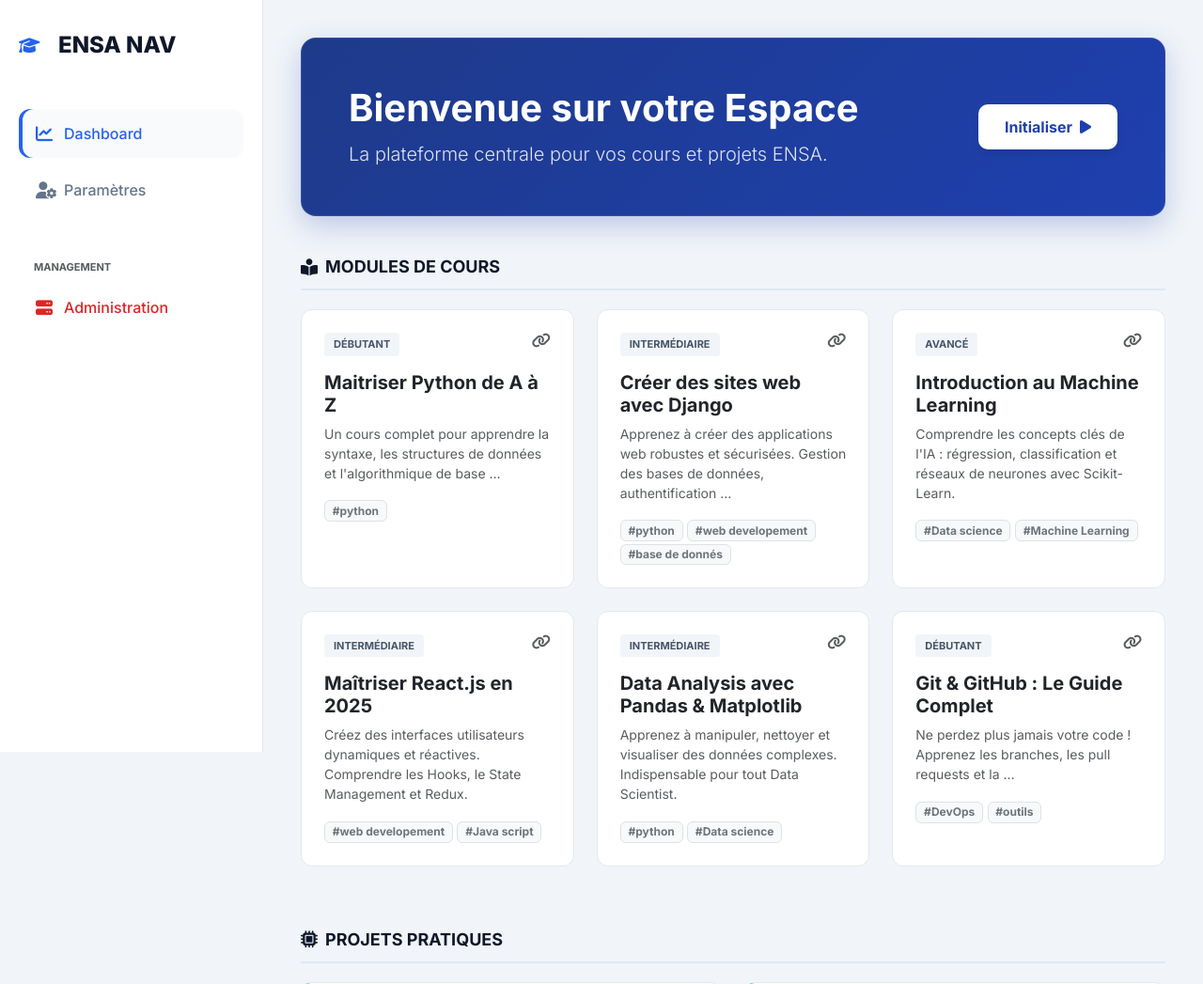
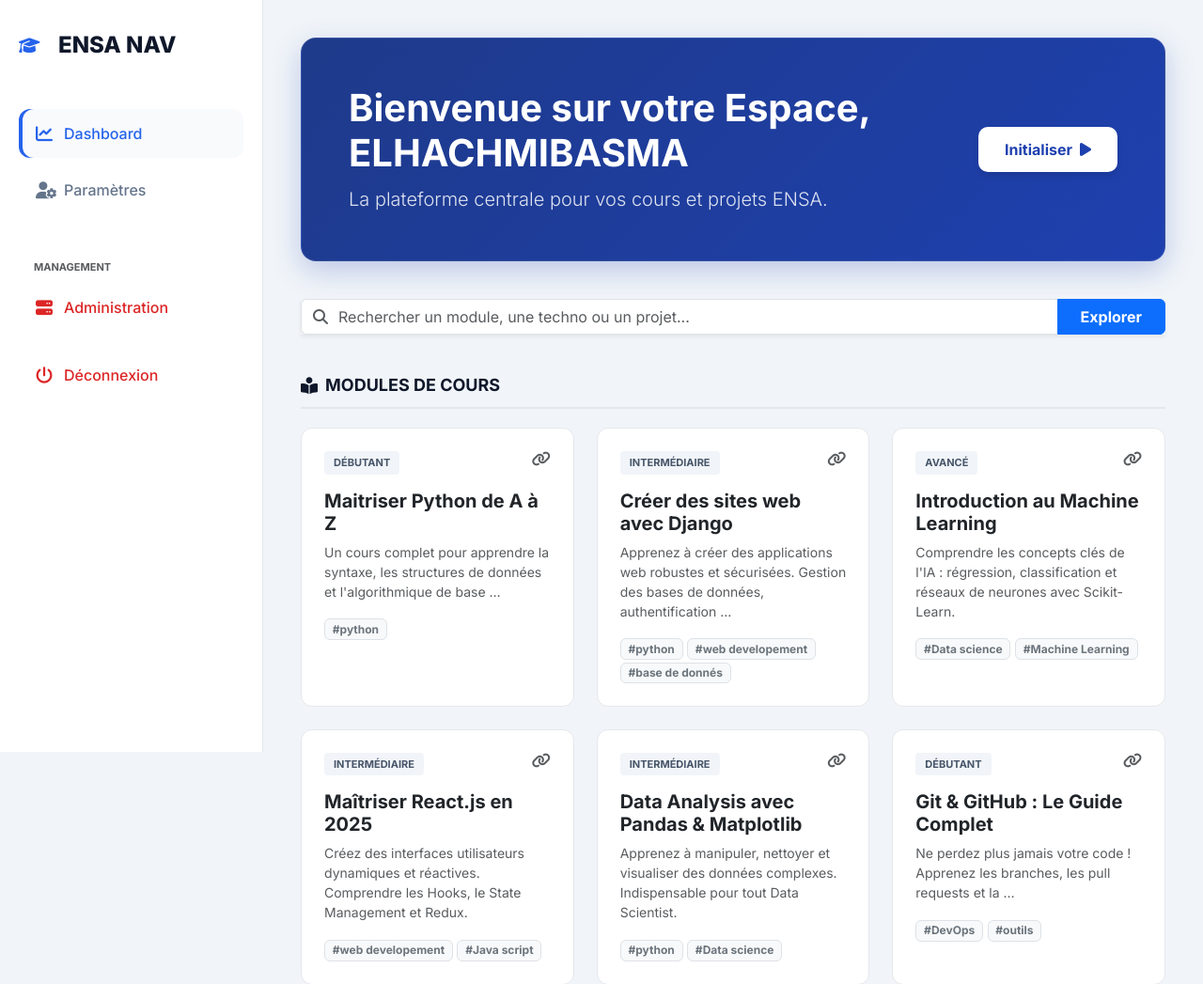
Before and after one commit to Basma-ElHachmi/Digital-creativity, a Django app: page / in a window 1280 px wide. Shown: the top 1047 px of the page at 94% size. Run offline with Django 5.2, Linux system fonts and the light colour scheme; a user stored in the database is signed in; data comes from the database, SQL or seed files in the repository; both versions use the stored data as it was after the commit.

Commit message:
Ajout de la barre de recherche et du bouton de déconnexion

```diff
--- a/core/templates/index.html
+++ b/core/templates/index.html
@@ -32,6 +32,8 @@
             padding: 30px 20px;
             border-right: 1px solid #e2e8f0;
             z-index: 1000;
+            display: flex;
+            flex-direction: column;
         }
 
         .sidebar-brand {
@@ -49,7 +51,7 @@
             font-size: 28px;
         }
 
-        .sidebar a {
+        .sidebar a, .logout-btn {
             padding: 14px 18px;
             text-decoration: none;
             color: #64748b;
@@ -59,9 +61,13 @@
             margin-bottom: 8px;
             font-weight: 500;
             transition: all 0.2s;
+            border: none;
+            background: none;
+            width: 100%;
+            text-align: left;
         }
 
-        .sidebar a:hover, .sidebar a.active {
+        .sidebar a:hover, .sidebar a.active, .logout-btn:hover {
             background-color: #f8fafc;
             color: var(--electric-blue);
             box-shadow: inset 4px 0 0 var(--electric-blue);
@@ -75,6 +81,7 @@
         /* CADRE BIENVENUE BLEU PREMIUM */
         .welcome-header {
             background: linear-gradient(135deg, #1e3a8a 0%, #1e40af 100%);
+            border-radius: 166px;
             border-radius: 16px;
             padding: 50px;
             color: white;
@@ -87,7 +94,7 @@
         .welcome-header h1 { font-weight: 700; margin-bottom: 10px; }
         .welcome-header p { font-weight: 300; opacity: 0.85; max-width: 600px; }
 
-        /* BOUTON INITIALISER / COMMENCER (BIEN CLIQUABLE) */
+        /* BOUTON INITIALISER / COMMENCER */
         .btn-premium {
             background-color: #ffffff;
             color: #1e40af;
@@ -172,6 +179,13 @@
                 <i class="fas fa-server"></i> Administration
             </a>
             {% endif %}
+
+            <form action="{% url 'logout' %}" method="post" style="margin-top: 20px;">
+                {% csrf_token %}
+                <button type="submit" class="logout-btn" style="color: var(--tech-red) !important;">
+                    <i class="fas fa-power-off"></i> Déconnexion
+                </button>
+            </form>
         </nav>
     </div>
 
@@ -191,7 +205,7 @@
             <div class="welcome-header">
                 <div class="row align-items-center">
                     <div class="col-md-9">
-                        <h1>Bienvenue sur votre Espace</h1>
+                        <h1>Bienvenue sur votre Espace, {{ user.username }}</h1>
                         <p class="fs-5 mb-0">La plateforme centrale pour vos cours et projets ENSA.</p>
                     </div>
                     <div class="col-md-3 text-end">
@@ -202,7 +216,22 @@
                 </div>
             </div>
         {% endif %}
-
+<div class="search-section mb-4">
+    <form action="{% url 'home' %}" method="GET" class="d-flex gap-2">
+        <div class="input-group shadow-sm">
+            <span class="input-group-text bg-white border-end-0">
+                <i class="fas fa-search text-muted"></i>
+            </span>
+            <input type="text" name="q" class="form-control border-start-0 ps-0"
+                   placeholder="Rechercher un module, une techno ou un projet..."
+                   value="{{ request.GET.q }}">
+            <button class="btn btn-primary px-4 fw-bold" type="submit">Explorer</button>
+        </div>
+        {% if request.GET.q %}
+            <a href="{% url 'home' %}" class="btn btn-outline-secondary">Effacer</a>
+        {% endif %}
+    </form>
+</div>
         <div class="section-label"><i class="fas fa-book-reader me-2"></i> MODULES DE COURS</div>
         <div class="row">
             {% for course in courses %}
--- a/core/views.py
+++ b/core/views.py
@@ -1,18 +1,33 @@
 from django.shortcuts import render, get_object_or_404, redirect
-from django.contrib.auth.decorators import login_required # <--- AJOUTÉ
+from django.contrib.auth.decorators import login_required
+from django.contrib.auth.forms import UserCreationForm
+from django.contrib.auth import login
+from django.db.models import Q # Importé pour une recherche plus puissante
 from .models import Course, Project, AINavigator, Tag
 
-# 1. Page d'accueil (Accès restreint aux connectés)
-@login_required # <--- AJOUTÉ : Protection
+# 1. Page d'accueil (Avec Algorithme de Recommandation + Recherche)
+@login_required
 def home(request):
-    # Récupérer le profil de l'utilisateur depuis la Session
     user_profile = request.session.get('user_profile')
+
+    # Récupérer le paramètre de recherche 'q' depuis l'URL
+    query = request.GET.get('q')
 
     courses = Course.objects.all()
     projects = Project.objects.all()
 
-    # --- ALGORITHME DE FILTRAGE ---
-    if user_profile:
+    # --- LOGIQUE DE RECHERCHE ---
+    if query:
+        # Cherche dans le titre OU la description
+        courses = courses.filter(
+            Q(title__icontains=query) | Q(description__icontains=query)
+        ).distinct()
+        projects = projects.filter(
+            Q(title__icontains=query) | Q(description__icontains=query)
+        ).distinct()
+
+    # --- ALGORITHME DE FILTRAGE (Seulement si aucune recherche n'est active) ---
+    elif user_profile:
         interest_ids = user_profile.get('interests', [])
         if interest_ids:
             courses = courses.filter(tags__id__in=interest_ids).distinct()
@@ -25,12 +40,27 @@ def home(request):
         'projects': projects,
         'ai_navigators': ai_navigators,
         'user_profile': user_profile,
+        'query': query, # On renvoie la requête pour l'afficher dans l'input
     }
-    # Attention : vérifie si ton fichier s'appelle index.html ou home.html
     return render(request, 'index.html', context)
 
-# 2. Page Profil
-@login_required # <--- AJOUTÉ
+# 2. Inscription (Register)
+def register_view(request):
+    if request.user.is_authenticated:
+        return redirect('home')
+
+    if request.method == 'POST':
+        form = UserCreationForm(request.POST)
+        if form.is_valid():
+            user = form.save()
+            login(request, user)
+            return redirect('profile')
+    else:
+        form = UserCreationForm()
+    return render(request, 'register.html', {'form': form})
+
+# 3. Page Profil (Formulaire d'intérêts)
+@login_required
 def profile_view(request):
     tags = Tag.objects.all()
 
@@ -44,34 +74,21 @@ def profile_view(request):
 
     return render(request, 'profile.html', {'tags': tags})
 
-# 3. Effacer le profil (Reset)
-@login_required # <--- AJOUTÉ
+# 4. Effacer le profil (Reset)
+@login_required
 def clear_profile(request):
     if 'user_profile' in request.session:
         del request.session['user_profile']
     return redirect('home')
 
-# 4. Détails d'un Cours
-@login_required # <--- AJOUTÉ
+# 5. Détails d'un Cours
+@login_required
 def course_detail(request, course_id):
     course = get_object_or_404(Course, id=course_id)
     return render(request, 'course_detail.html', {'course': course})
 
-# 5. Détails d'un Projet
-@login_required # <--- AJOUTÉ
+# 6. Détails d'un Projet
+@login_required
 def project_detail(request, project_id):
     project = get_object_or_404(Project, id=project_id)
     return render(request, 'project_detail.html', {'project': project})
-from django.contrib.auth.forms import UserCreationForm
-from django.contrib.auth import login
-
-def register_view(request):
-    if request.method == 'POST':
-        form = UserCreationForm(request.POST)
-        if form.is_valid():
-            user = form.save()
-            login(request, user) # Connecte l'utilisateur direct après inscription
-            return redirect('profile') # Envoie-le configurer son profil
-    else:
-        form = UserCreationForm()
-    return render(request, 'register.html', {'form': form})
```
Also changed, not shown: db.sqlite3.
